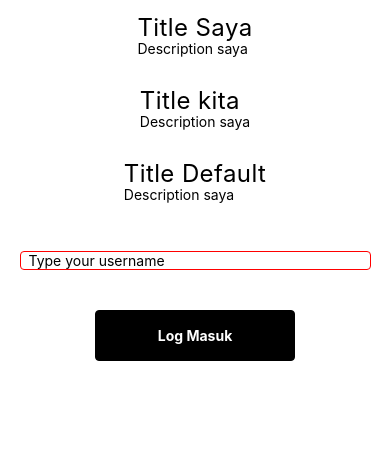
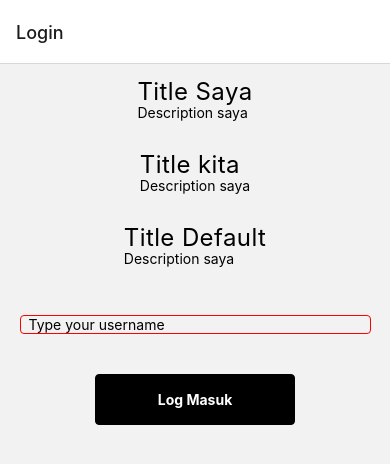
Before and after one commit to umaqgeek/ReactClassOct2021, a React Native app: screen /Login in a window 390 px wide. Shown: the top 464 px of the page. Built offline with nearby package versions, Linux system fonts and the light colour scheme.

Commit message:
feat: new codes

```diff
--- a/App.js
+++ b/App.js
@@ -1,58 +1,25 @@
 import React from 'react'
-import {
-  View,
-  Text,
-  TextInput,
-  StyleSheet,
-  TouchableOpacity
-} from 'react-native'
+import { NavigationContainer } from '@react-navigation/native'
+import { createNativeStackNavigator } from '@react-navigation/native-stack'
 
-import Title from './src/components/Title'
-import Button from './src/components/Button'
+const Stack = createNativeStackNavigator()
+
+import Login from './src/screens/Login'
 
 class App extends React.Component {
   constructor(props) {
     super(props)
-
-    this.state = {
-      title: 'Title Saya',
-      arrYear: ['D1', 'D2', 'D3']
-    }
   }
 
   render() {
-
-    const title1 = 'Title Saya'
-    const title2 = 'Title kita'
-
     return (
-      <View style={styles.mainContainer}>
-        <Title title={title1} />
-        <Title title={title2} />
-        <Title />
-        <TextInput
-          style={styles.textinput}
-          placeholder='Type your username' />
-
-        <Button />
-
-      </View>
+      <NavigationContainer>
+        <Stack.Navigator>
+          <Stack.Screen name='Login' component={Login} />
+        </Stack.Navigator>
+      </NavigationContainer>
     )
   }
 }
 
-const styles = StyleSheet.create({
-  mainContainer: {
-    alignItems: 'center'
-  },
-  textinput: {
-    width: '90%',
-    borderWidth: 1,
-    borderRadius: 4,
-    borderColor: 'red',
-    marginTop: 32,
-    paddingHorizontal: 8
-  }
-})
-
 export default App
--- a/package.json
+++ b/package.json
@@ -10,8 +10,12 @@
     "lint": "eslint ."
   },
   "dependencies": {
+    "@react-navigation/native": "^6.0.6",
+    "@react-navigation/native-stack": "^6.2.4",
     "react": "17.0.2",
-    "react-native": "0.66.0"
+    "react-native": "0.66.0",
+    "react-native-safe-area-context": "^3.3.2",
+    "react-native-screens": "^3.8.0"
   },
   "devDependencies": {
     "@babel/core": "^7.12.9",
--- /dev/null
+++ b/src/screens/Login/index.js
@@ -0,0 +1,43 @@
+import React from 'react'
+import {
+  View,
+  TextInput,
+  StyleSheet
+} from 'react-native'
+
+import Title from '../../components/Title'
+import Button from '../../components/Button'
+import styles from './styles'
+
+class Login extends React.Component {
+  constructor(props) {
+    super(props)
+
+    this.state = {
+      title: 'Title Saya',
+      arrYear: ['D1', 'D2', 'D3']
+    }
+  }
+
+  render() {
+
+    const title1 = 'Title Saya'
+    const title2 = 'Title kita'
+
+    return (
+      <View style={styles.mainContainer}>
+        <Title title={title1} />
+        <Title title={title2} />
+        <Title />
+        <TextInput
+          style={styles.textinput}
+          placeholder='Type your username' />
+
+        <Button />
+
+      </View>
+    )
+  }
+}
+
+export default Login
--- /dev/null
+++ b/src/screens/Login/styles.js
@@ -0,0 +1,18 @@
+import React from 'react'
+import { StyleSheet } from 'react-native'
+
+const styles = StyleSheet.create({
+    mainContainer: {
+      alignItems: 'center'
+    },
+    textinput: {
+      width: '90%',
+      borderWidth: 1,
+      borderRadius: 4,
+      borderColor: 'red',
+      marginTop: 32,
+      paddingHorizontal: 8
+    }
+})
+
+export default styles
```
Also changed, not shown: 2 other files (tests, documents, lock files or other folders).
